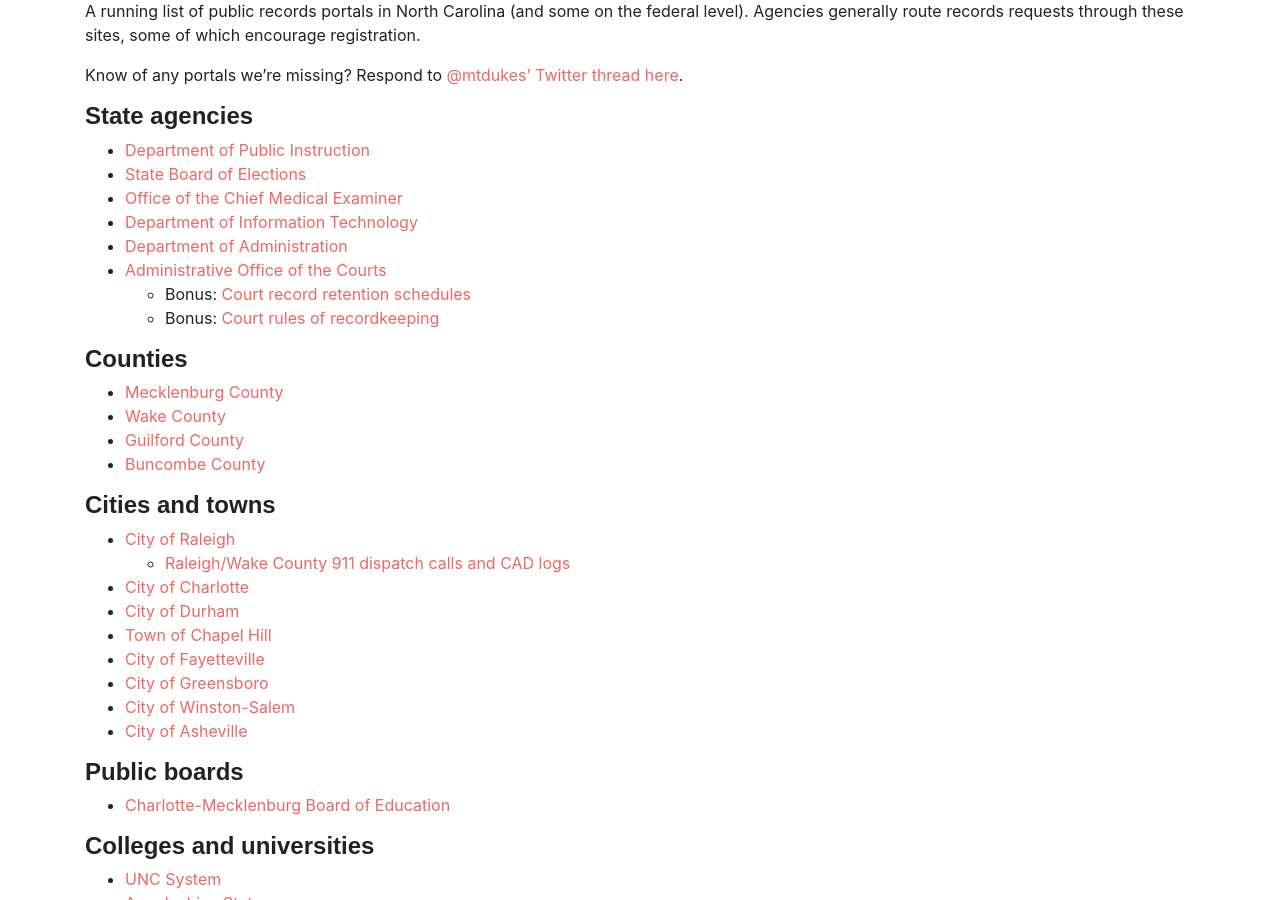
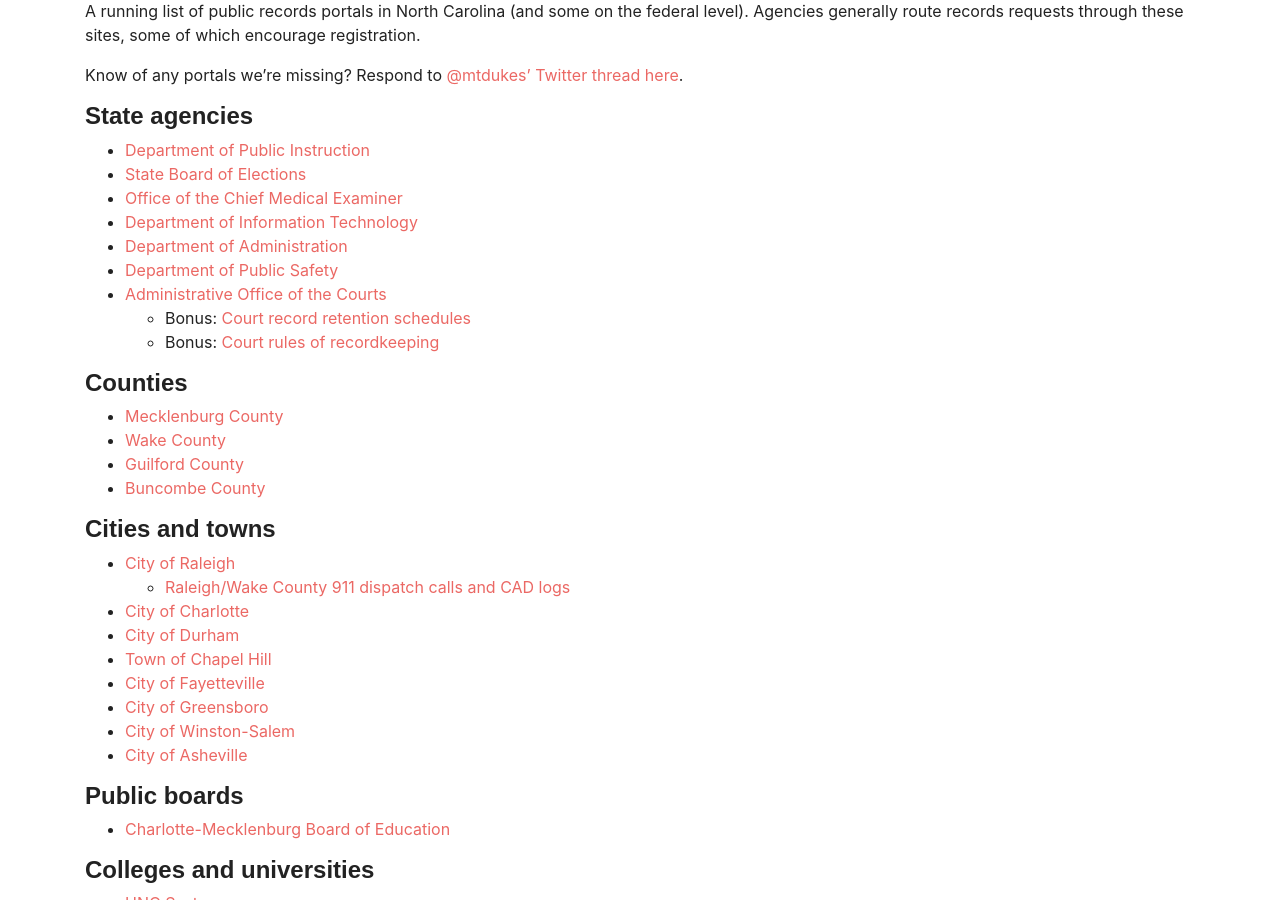
Before and after one commit to mtdukes/data-journalism-lab, a Jekyll site: the page built from _pages/public_records.md, in a window 1280 px wide and 900 px high, scrolled down 704 px. Built offline with Jekyll 4.4.1, drawn with Linux system fonts in a browser that asks for light colours; some web fonts are replaced.

Commit message:
updating records request portal list

```diff
--- a/_pages/public_records.md
+++ b/_pages/public_records.md
@@ -33,6 +33,7 @@
 * [Office of the Chief Medical Examiner](https://www.ocme.dhhs.nc.gov/docrequest.asp)
 * [Department of Information Technology](https://it.nc.gov/contact/public-records-requests/public-record-request-form)
 * [Department of Administration](https://forms.office.com/pages/responsepage.aspx?id=3IF2etC5mkSFw-zCbNftGV6z5aT2oV9HiNK6Oi04PhpUMDJCTElLVThBSDVYS0pCNlpMM1FTM09CSyQlQCN0PWcu)
+* [Department of Public Safety](https://forms.office.com/Pages/ResponsePage.aspx?id=3IF2etC5mkSFw-zCbNftGcrYaWDiGNNPsBpHVlN2X9ZUQkYwMENISlpNMDZUVlNNS0s4RVhBVjNZMyQlQCN0PWcu)
 * [Administrative Office of the Courts](https://www.nccourts.gov/public-records-request)
 	* Bonus: [Court record retention schedules](https://www.documentcloud.org/documents/23567777-records-retention-and-disposition-schedules-2022)
 	* Bonus: [Court rules of recordkeeping](https://www.documentcloud.org/documents/23567781-superior-court-rules-of-recordkeeping)
```
Also changed, not shown: 7 other files.
